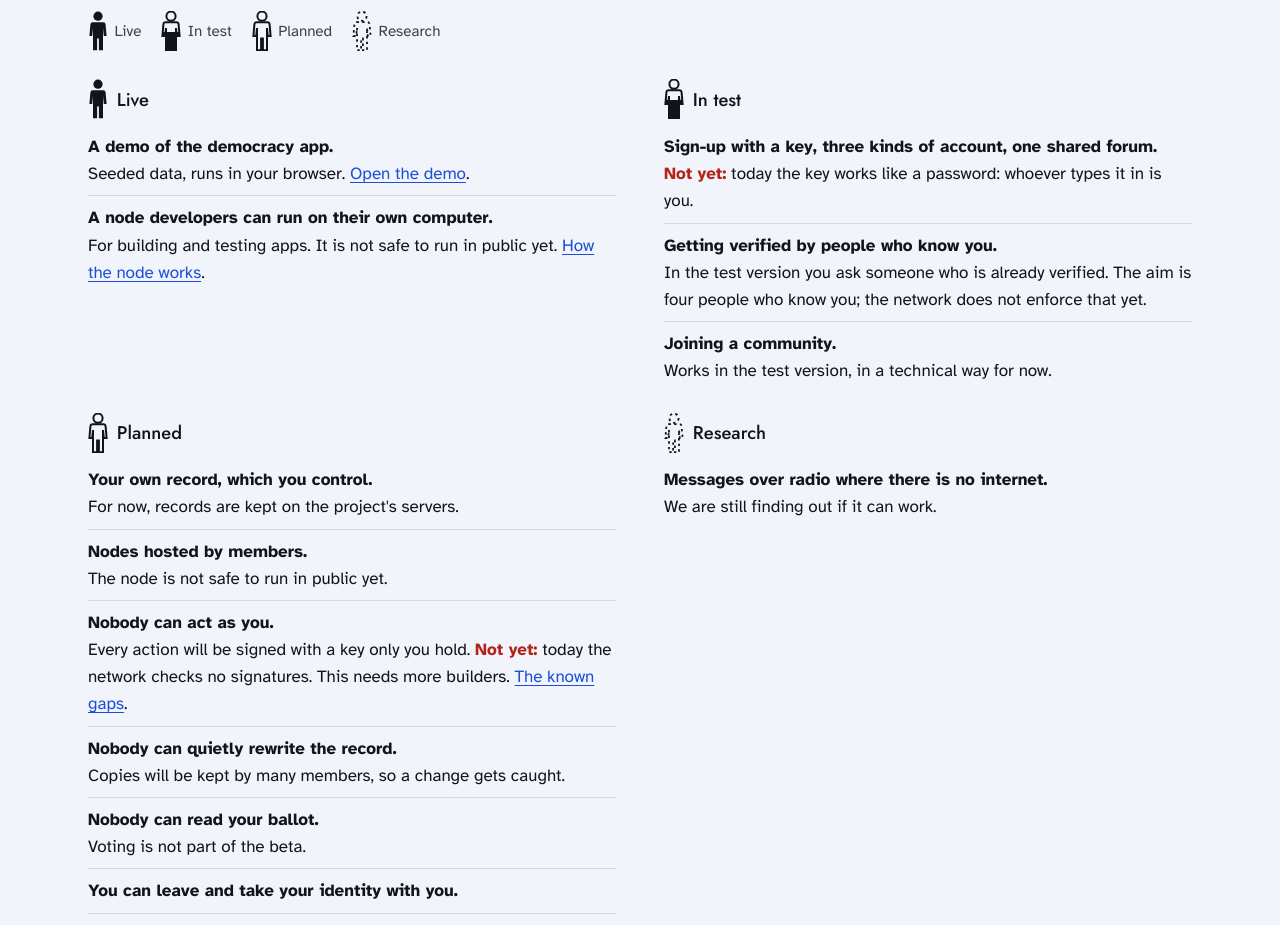
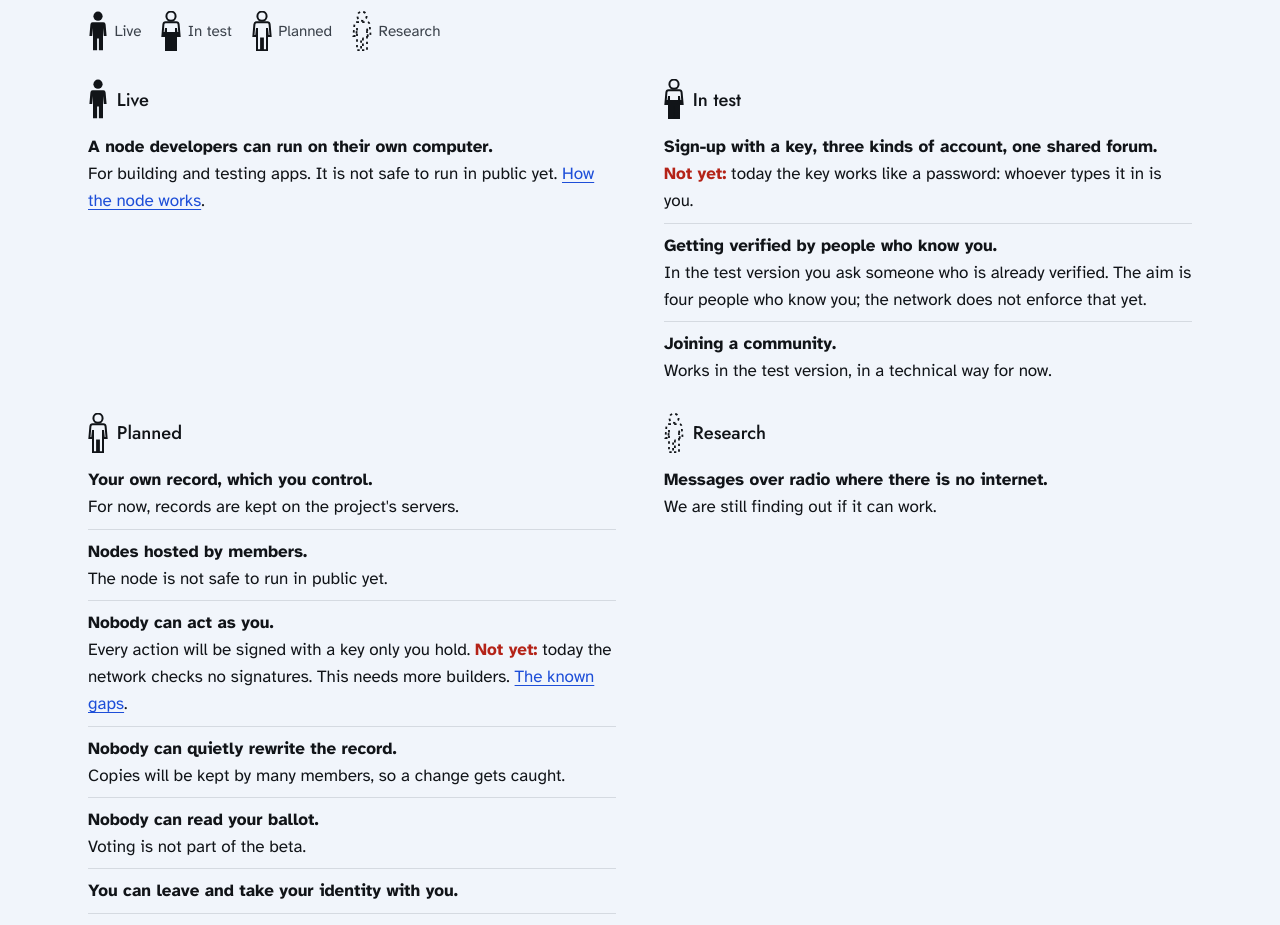
Before and after one commit to young-world-federalists/gloki-site, a plain HTML site: page index.html in a window 1280 px wide. Shown: the part 2720-3645 px from the top of the page. Drawn offline with Linux system fonts and the light colour scheme.

Commit message:
fix: remove the demo row from the status board (#5)
The link now opens the real beta sign-up, not a sample-data demo.

Co-authored-by: Claude Fable 5.2 <noreply@anthropic.com>

```diff
--- a/index.html
+++ b/index.html
@@ -217,7 +217,6 @@
           <div class="group">
             <h3><svg class="glyph g-solid" viewBox="0 0 20 40" aria-hidden="true"><use href="#person"/></svg>Live</h3>
             <ul>
-              <li><strong>A demo of the democracy app.</strong> Seeded data, runs in your browser. <a href="https://young-world-federalists.github.io/gloki-engage/">Open the demo</a>.</li>
               <li><strong>A node developers can run on their own computer.</strong> For building and testing apps. It is not safe to run in public yet. <a href="build.html#node">How the node works</a>.</li>
             </ul>
           </div>
```
